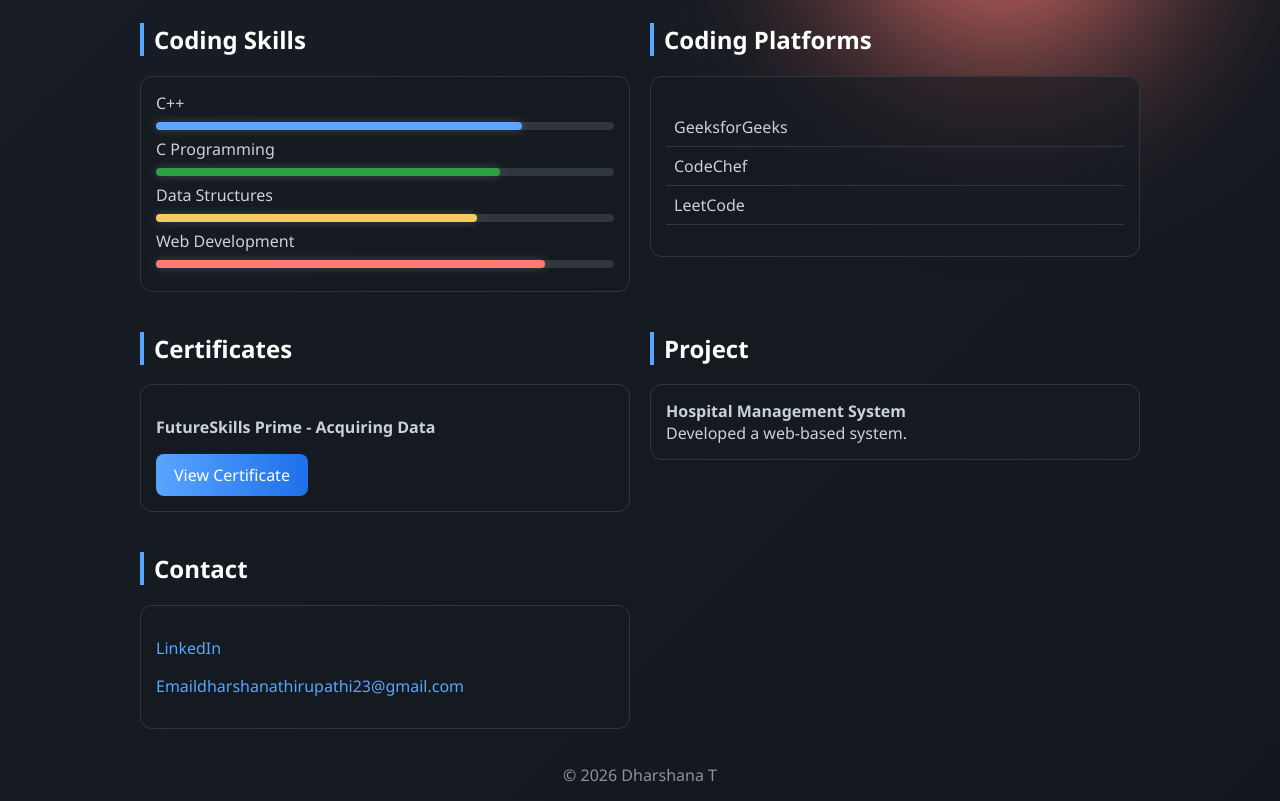
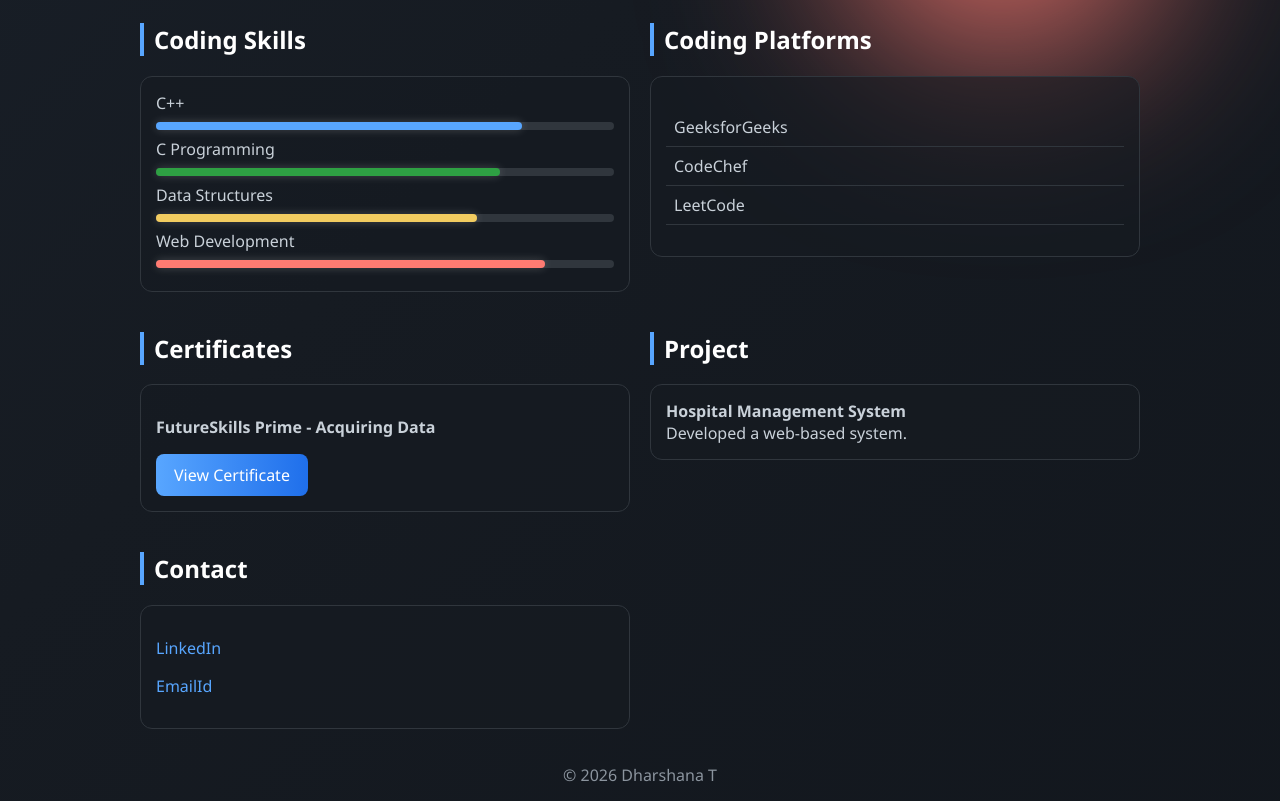
Before and after one commit to Dharshu-23/Dharshana-portfolio, a plain HTML site: page index.html in a window 1280 px wide. Shown: the part 666-1467 px from the top of the page. Drawn offline with Linux system fonts and the light colour scheme.

Commit message:
Update index.html

```diff
--- a/index.html
+++ b/index.html
@@ -211,7 +211,7 @@ Developed a web-based system.
 <h2>Contact</h2>
 <div class="box">
 <p><a href="https://www.linkedin.com/in/dharshana-t-4a81a1388">LinkedIn</a></p>
-<p><a href="mailto:dharshanathirupathi23@gmail.com">Emaildharshanathirupathi23@gmail.com</a></p>
+<p><a href="mailto:dharshanathirupathi23@gmail.com">EmailId</a></p>
 </div>
 </div>
 </div>
```
